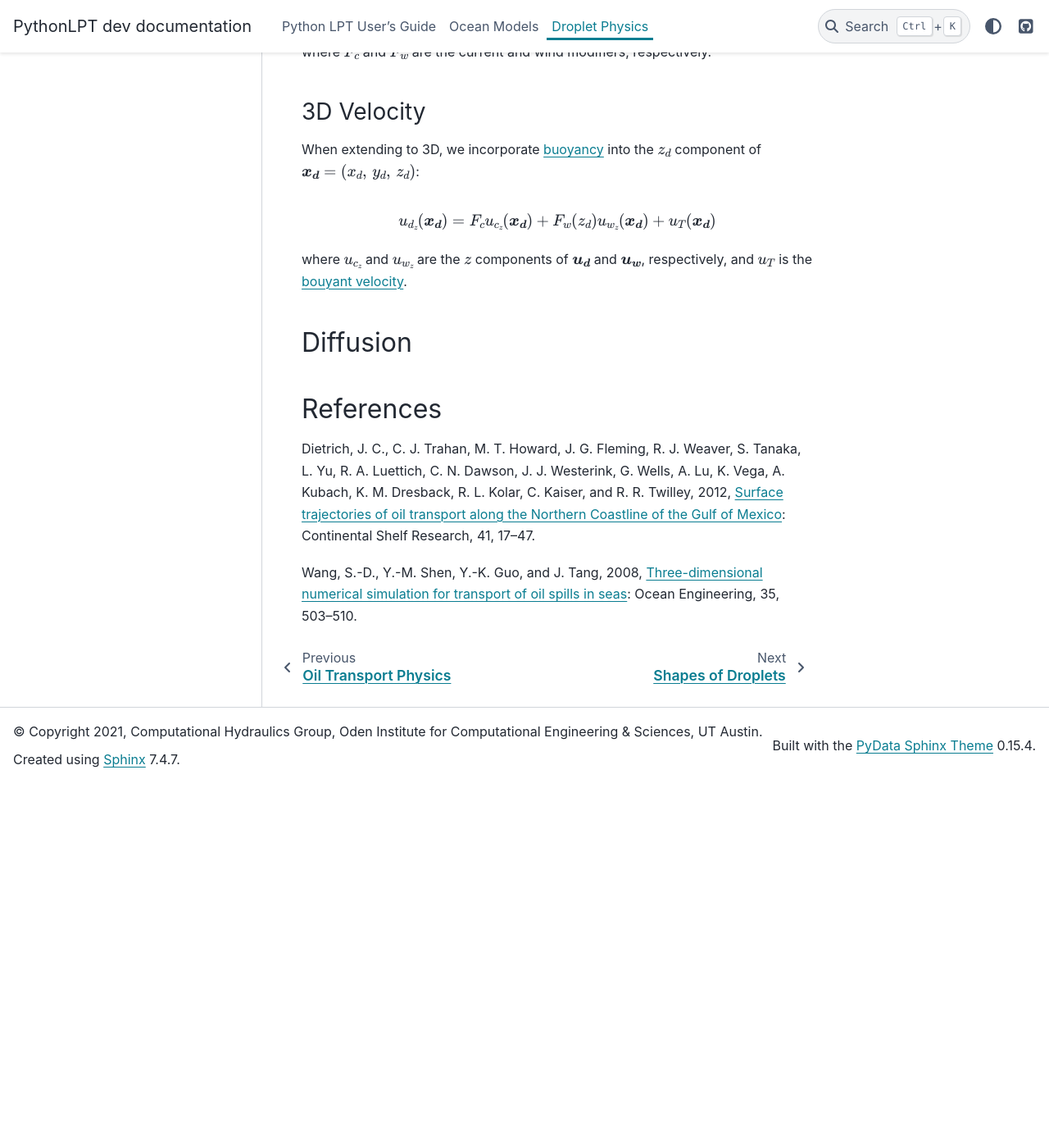
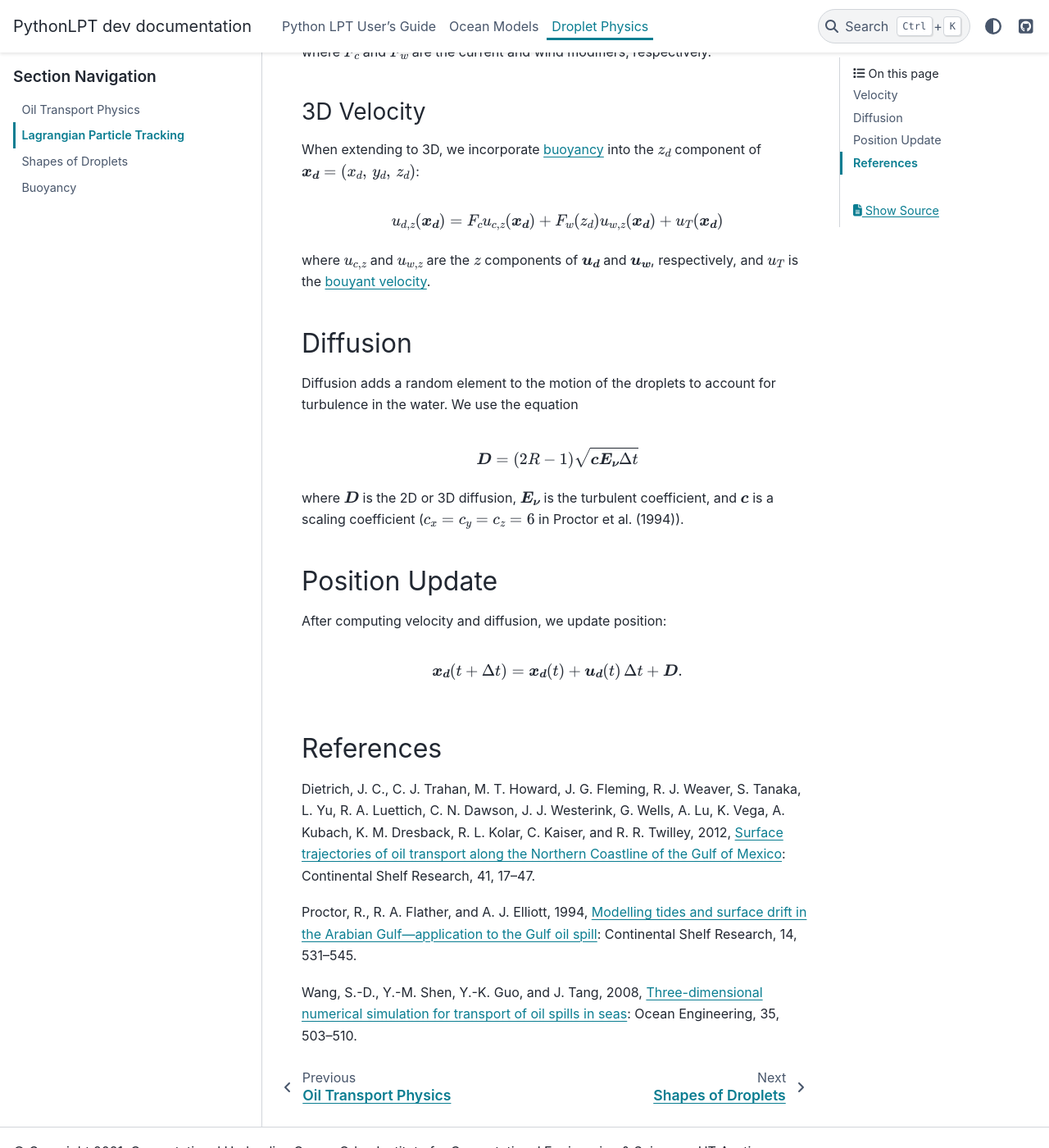
Before and after one commit to UT-CHG/PYOPATRA, a Sphinx documentation site: the page built from docs/physics/lpt.rst, in a window 1280 px wide and 1400 px high, scrolled down 546 px. Shown: the whole window at 82% size. Built offline with Sphinx 7.4.7 and the PyData theme 0.15.4, drawn with Linux system fonts in a browser that asks for light colours; before the commit the page ends 1502 px from its top, so only the background shows below that.

Commit message:
Update LPT docs

```diff
--- a/docs/physics/buoyancy.rst
+++ b/docs/physics/buoyancy.rst
@@ -10,7 +10,7 @@
 Terminology
 -----------
 
-We say that a *droplet* (e.g., oil) is contained within a *continuous fluid* (e.g., water).
+We say that a *droplet* (e.g., of oil) is contained within a *continuous fluid* (e.g., water).
 
 Buoyancy for particles involves several physical quantities:
 
--- a/docs/physics/lpt.rst
+++ b/docs/physics/lpt.rst
@@ -24,14 +24,31 @@
 When extending to 3D, we incorporate :ref:`buoyancy <buoyancy>` into the :math:`z_d` component of :math:`\boldsymbol{x_d} = (x_d,\,y_d,\,z_d)`:
 
 .. math::
-   u_{d_z}(\boldsymbol{x_d}) = F_c u_{c_z}(\boldsymbol{x_d}) + F_w(z_d) u_{w_z}(\boldsymbol{x_d}) + u_T(\boldsymbol{x_d})
+   u_{d,z}(\boldsymbol{x_d}) = F_c u_{c,z}(\boldsymbol{x_d}) + F_w(z_d) u_{w,z}(\boldsymbol{x_d}) + u_T(\boldsymbol{x_d})
 
-where :math:`u_{c_z}` and :math:`u_{w_z}` are the :math:`z` components of :math:`\boldsymbol{u_d}` and :math:`\boldsymbol{u_w}`, respectively, and
+where :math:`u_{c,z}` and :math:`u_{w,z}` are the :math:`z` components of :math:`\boldsymbol{u_d}` and :math:`\boldsymbol{u_w}`, respectively, and
 :math:`u_T` is the :ref:`bouyant velocity <buoyancy>`.
 
 
 Diffusion
 ---------
+
+Diffusion adds a random element to the motion of the droplets to account for turbulence in the water. We use the equation
+
+.. math::
+   \boldsymbol{D} = (2R - 1) \sqrt{\boldsymbol{c}\boldsymbol{E_\nu}\Delta t}
+
+where :math:`\boldsymbol{D}` is the 2D or 3D diffusion, :math:`\boldsymbol{E_\nu}` is the turbulent coefficient, and :math:`\boldsymbol{c}` is a
+scaling coefficient (:math:`c_x = c_y = c_z = 6` in Proctor et al. (1994)).
+
+Position Update
+---------------
+
+After computing velocity and diffusion, we update position:
+
+.. math::
+   \boldsymbol{x_d}(t + \Delta t) = \boldsymbol{x_d}(t) + \boldsymbol{u_d}(t) \, \Delta t + \boldsymbol{D}.
+
 
 References
 ----------
@@ -41,6 +58,10 @@
 `Surface trajectories of oil transport along the Northern Coastline of the Gulf of Mexico <https://www.sciencedirect.com/science/article/abs/pii/S0278434312000799>`_:
 Continental Shelf Research, 41, 17–47.
 
+Proctor, R., R. A. Flather, and A. J. Elliott, 1994,
+`Modelling tides and surface drift in the Arabian Gulf—application to the Gulf oil spill <https://www.sciencedirect.com/science/article/pii/0278434394901023?via%3Dihub>`_:
+Continental Shelf Research, 14, 531–545.
+
 Wang, S.-D., Y.-M. Shen, Y.-K. Guo, and J. Tang, 2008,
 `Three-dimensional numerical simulation for transport of oil spills in seas <https://www.sciencedirect.com/science/article/pii/S0029801807002582>`_:
 Ocean Engineering, 35, 503–510.
```
